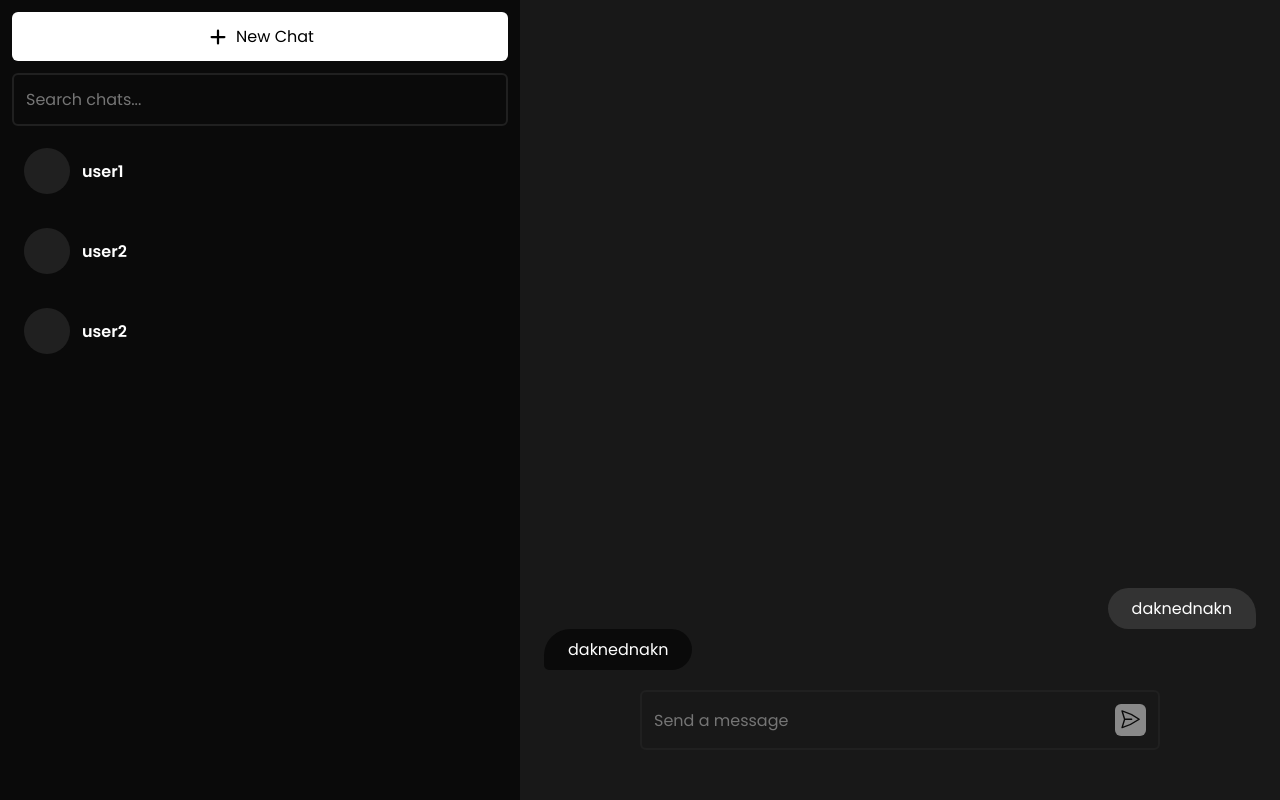
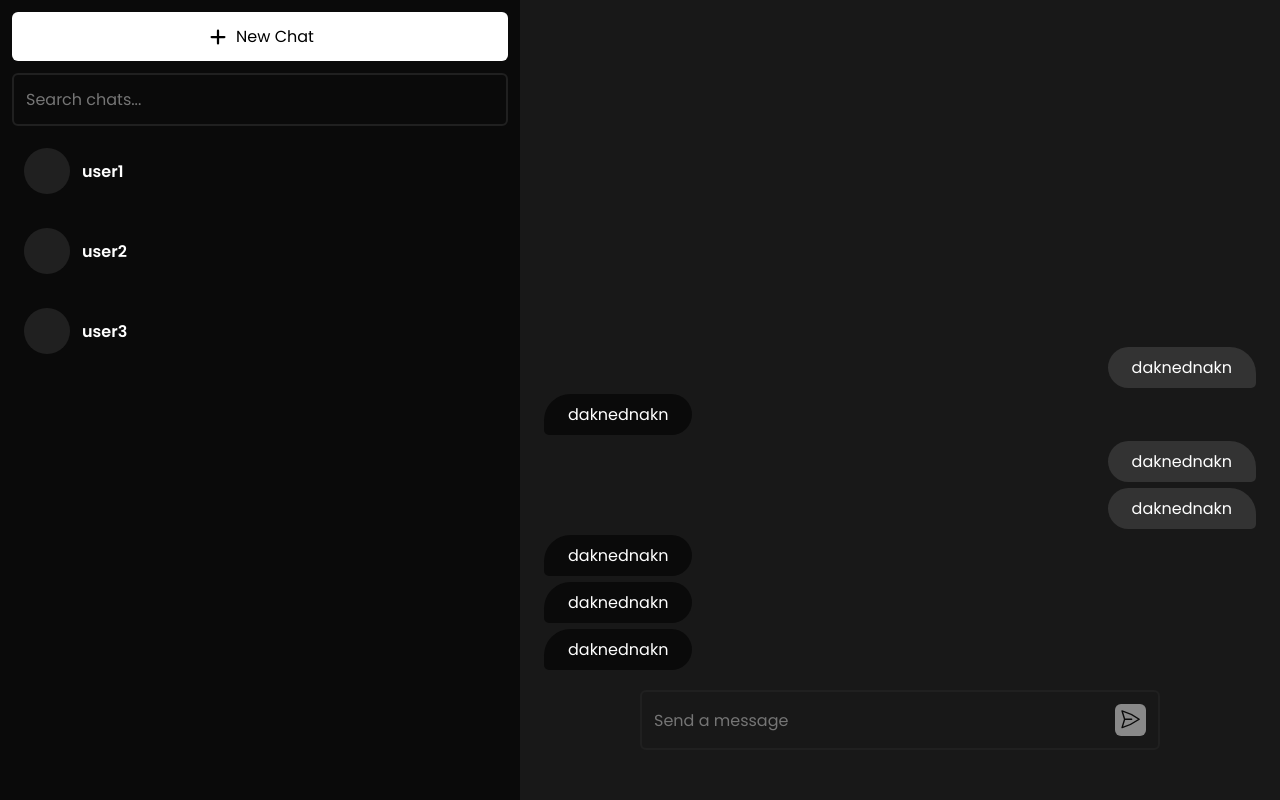
Before and after one commit to mikaelstl/pw2_exercise2_front, a React (Vite) app: page / in a window 1280 px wide. Built offline with nearby package versions, Linux system fonts and the light colour scheme.

Commit message:
feat: added a simple logic to search chats

```diff
--- a/src/App.tsx
+++ b/src/App.tsx
@@ -11,7 +11,7 @@ const chats: ChatInfo[] = [
     name: "user2"
   },
   {
-    name: "user2"
+    name: "user3"
   }
 ]
 
--- a/src/components/ChatArea/index.tsx
+++ b/src/components/ChatArea/index.tsx
@@ -6,6 +6,11 @@ export function ChatArea() {
     <Container className="chat-area">
       <MessageCard className="chat-message sended"/>
       <MessageCard className="chat-message recived"/>
+      <MessageCard className="chat-message sended"/>
+      <MessageCard className="chat-message sended"/>
+      <MessageCard className="chat-message recived"/>
+      <MessageCard className="chat-message recived"/>
+      <MessageCard className="chat-message recived"/>
     </Container>
   )
 }
--- a/src/components/ChatArea/style.ts
+++ b/src/components/ChatArea/style.ts
@@ -6,6 +6,7 @@ const Container = styled.div`
   display: flex;
   flex-direction: column;
   justify-content: flex-end;
+  gap: 6px;
 
   padding: 0px 24px;
 `;
--- a/src/components/ChatsContainer/index.tsx
+++ b/src/components/ChatsContainer/index.tsx
@@ -1,3 +1,4 @@
+import { useState } from "react";
 import { BorderedContainer } from "../base/BorderedContainer";
 import { ItalicTitle } from "../base/ItalicTitle";
 import { TextInput } from "../base/TextInput";
@@ -15,16 +16,27 @@ interface ChatsContainerProps {
 }
 
 export function ChatsContainer(props: ChatsContainerProps) {
+  const [searched, setSearched] = useState('');
+
+  const chats = props.chats.filter(
+    (chat) => chat.name.includes(searched)
+  )
+
   return (
     <Container className="chats-container">
       <NewChatBtn/>
       <BorderedContainer>
-        <TextInput type="text" placeholder="Search chats..."/>
+        <TextInput
+          type="text"
+          placeholder="Search chats..."
+          value={searched}
+          onChange={(event) => setSearched(event.target.value)}
+        />
       </BorderedContainer>
       <Chats>
         {
           props.chats.length !== 0
-          ? props.chats.map(
+          ? chats.map(
               (chat, index)=><ChatCard key={index} name={chat.name}/>
             )
           : <Margin><ItalicTitle>No Chats</ItalicTitle></Margin>
--- a/src/components/MessageCard/style.ts
+++ b/src/components/MessageCard/style.ts
@@ -3,8 +3,14 @@ import Palette from "../../assets/palette";
 
 const Container = styled.div`
   width: fit-content;
-  max-width: 520px;
+  max-width: 360px;
+
   height: min-content;
+  min-height: 12px;
+
+  word-wrap: break-word;
+  overflow-wrap: break-word;
+  white-space: pre-wrap;
 
   border-radius: 50px;
 
```
